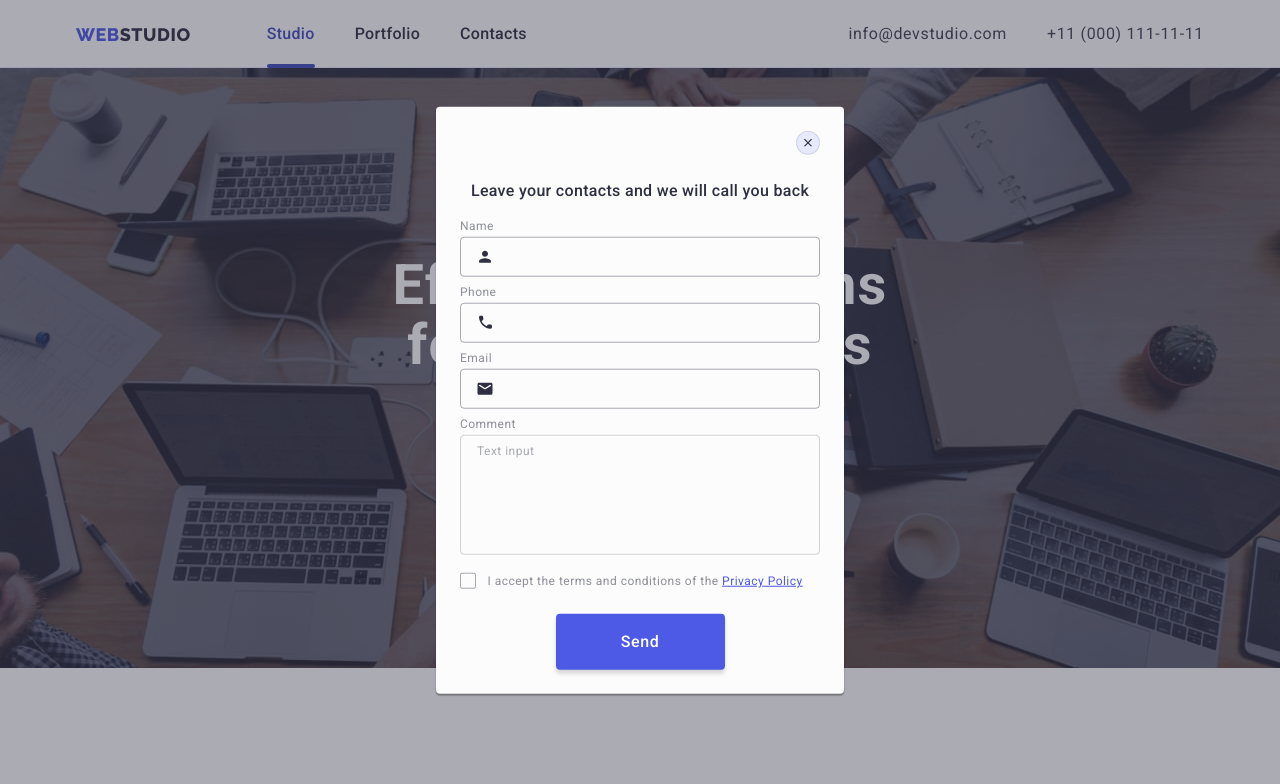
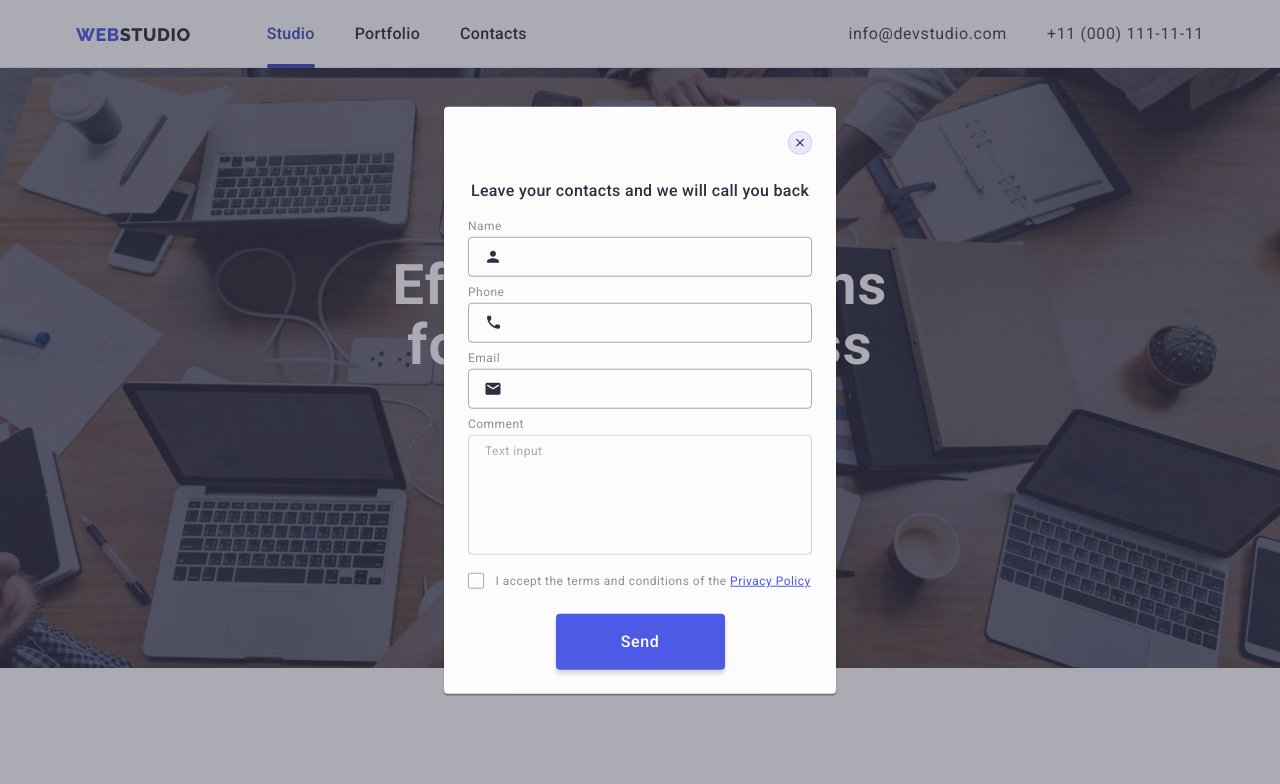
Before and after one commit to Nikolaus-B/goit-markup-hw-07, a plain HTML site: page index.html in a window 1280 px wide. Both pictures are taken after a click on the button "Order Service". Shown: the top 784 px of the page. Drawn offline with nearby package versions, Linux system fonts and the light colour scheme.

Commit message:
fixed modal

```diff
--- a/css/styles.css
+++ b/css/styles.css
@@ -71,22 +71,18 @@ tablet - 768px(736+32)
 desktop -  1158px */
 
 .container {
-  min-width: 320px;
+  max-width: 428px;
   padding-left: 16px;
   padding-right: 16px;
+  margin: 0 auto;
   /* outline: 2px solid aquamarine; */
 
-  @media screen and (min-width: 428px) {
-    width: 428px;
-    margin: 0 auto;
-  }
-
   @media screen and (min-width: 768px) {
-    width: 768px;
+    max-width: 768px;
   }
 
   @media screen and (min-width: 1158px) {
-    width: 1158px;
+    max-width: 1158px;
     padding-left: 15px;
     padding-right: 15px;
   }
@@ -510,8 +506,16 @@ desktop -  1158px */
   color: var(--main-wtite-color);
 }
 
+.footer-form {
+  width: 100%;
+}
+
+.footer-form-label {
+  width: 100%;
+}
+
 .footer-input {
-  width: 398px;
+  width: 100%;
   height: 40px;
   padding-left: 16px;
   font-size: 12px;
@@ -685,6 +689,7 @@ desktop -  1158px */
 
 .modal-form {
   display: flex;
+  width: 100%;
   flex-direction: column;
 }
 
@@ -704,6 +709,7 @@ desktop -  1158px */
 
 .modal-label {
   display: block;
+  width: 100%;
   font-size: 12px;
   line-height: 1.17;
   margin-bottom: 4px;
@@ -890,7 +896,8 @@ desktop -  1158px */
   top: 50%;
   left: 50%;
   transform: translate(-50%, -50%);
-  width: 392px;
+  width: 100%;
+  max-width: 392px;
   min-height: 584px;
   padding: 72px 16px 24px 16px;
   transition: transform var(--transition-dur-and-func);
@@ -1257,6 +1264,10 @@ desktop -  1158px */
     color: var(--button-accent-color);
   }
 
+  .nav-plus-links {
+    width: 100%;
+  }
+
   .menu-social-links {
     display: flex;
     gap: 56px;
@@ -1267,7 +1278,6 @@ desktop -  1158px */
     display: flex;
     justify-content: center;
     align-items: center;
-
     width: 40px;
     height: 40px;
     border-radius: 50%;
```
